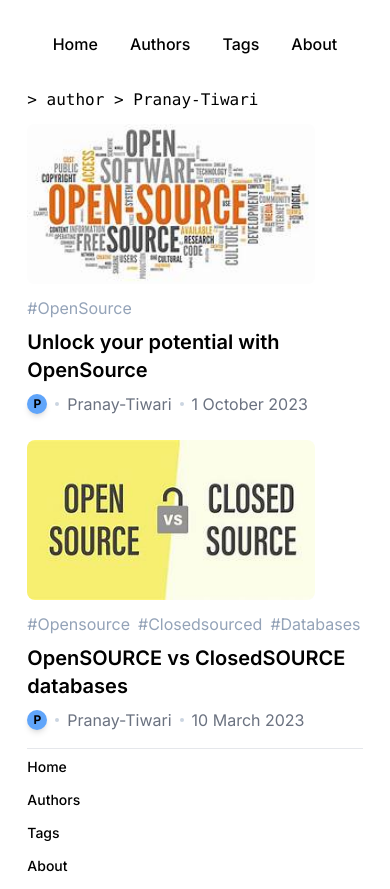
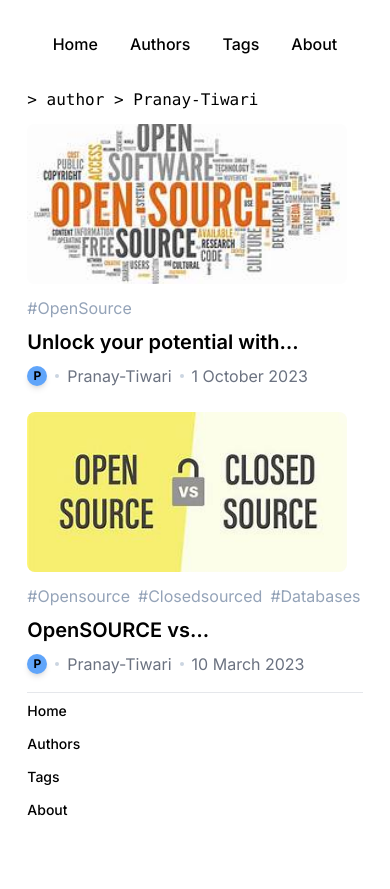
Before and after one commit to Rahilsiddique/next-blog, a Next.js app: page /authors/Pranay-Tiwari in a window 390 px wide. After the commit the page ends 844 px from the top, so only its background shows below. Built offline with nearby package versions, Linux system fonts and the light colour scheme.

Commit message:
Fixed Responsiveness

```diff
--- a/src/app/about/page.tsx
+++ b/src/app/about/page.tsx
@@ -1,4 +1,3 @@
-import React from "react";
 import Image from "next/image";
 const page = () => {
   return (
--- a/src/app/page.tsx
+++ b/src/app/page.tsx
@@ -28,7 +28,7 @@ export const metadata = {
 export default function Home() {
   const posts = getPostMetadata();
   return (
-    <main className="grid lg:grid-cols-2 gap-6 py-2">
+    <main className=" grid lg:grid-cols-2 sm:grid-cols-1 md:grid-cols-2 md:mx-6 sm:mx-24 gap-6 py-2">
       {posts.map((e, i) => (
         <PostPreview {...e} key={i} />
       ))}
--- a/src/components/PostPreview.tsx
+++ b/src/components/PostPreview.tsx
@@ -10,7 +10,7 @@ const PostPreview = ({ title, author, date, tags, img, key, slug }: any) => {
   });
   return (
     <div key={key} className="flex flex-col gap-2">
-      <div className="lg:h-64 lg:w-auto h-40 w-72 overflow-hidden relative rounded-lg">
+      <div className="lg:h-64 lg:w-auto h-40 w-80 overflow-hidden relative rounded-lg">
         <Image
           src={"/" + img}
           alt="img"
@@ -24,7 +24,7 @@ const PostPreview = ({ title, author, date, tags, img, key, slug }: any) => {
           <Tag key={i} tag={e} />
         ))}
       </div>
-      <div className="font-semibold text-xl lg:truncate">
+      <div className="font-semibold text-xl line-clamp-1 pr-10">
         <Link
           href={`/${author}/${slug}`}
           data-te-toggle="tooltip"
```
